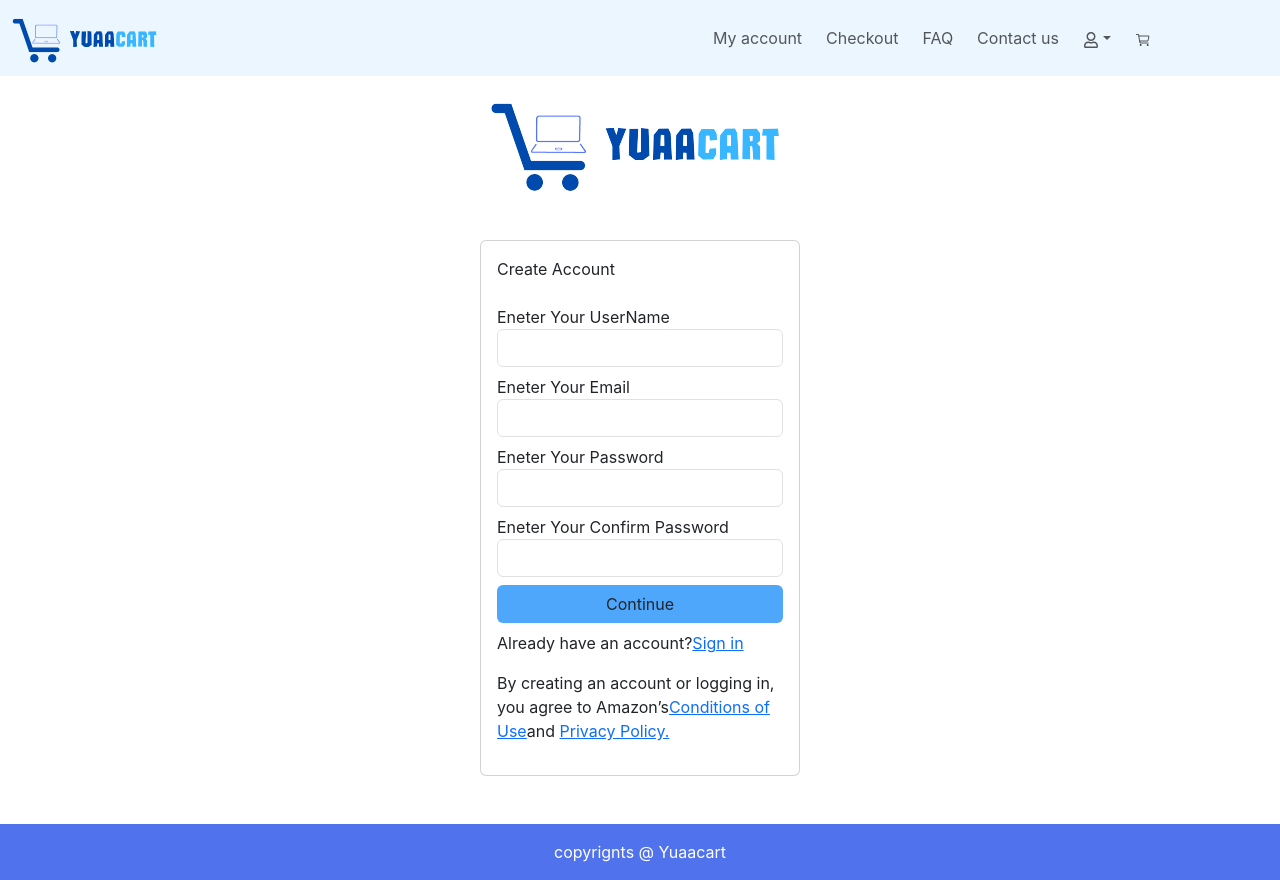
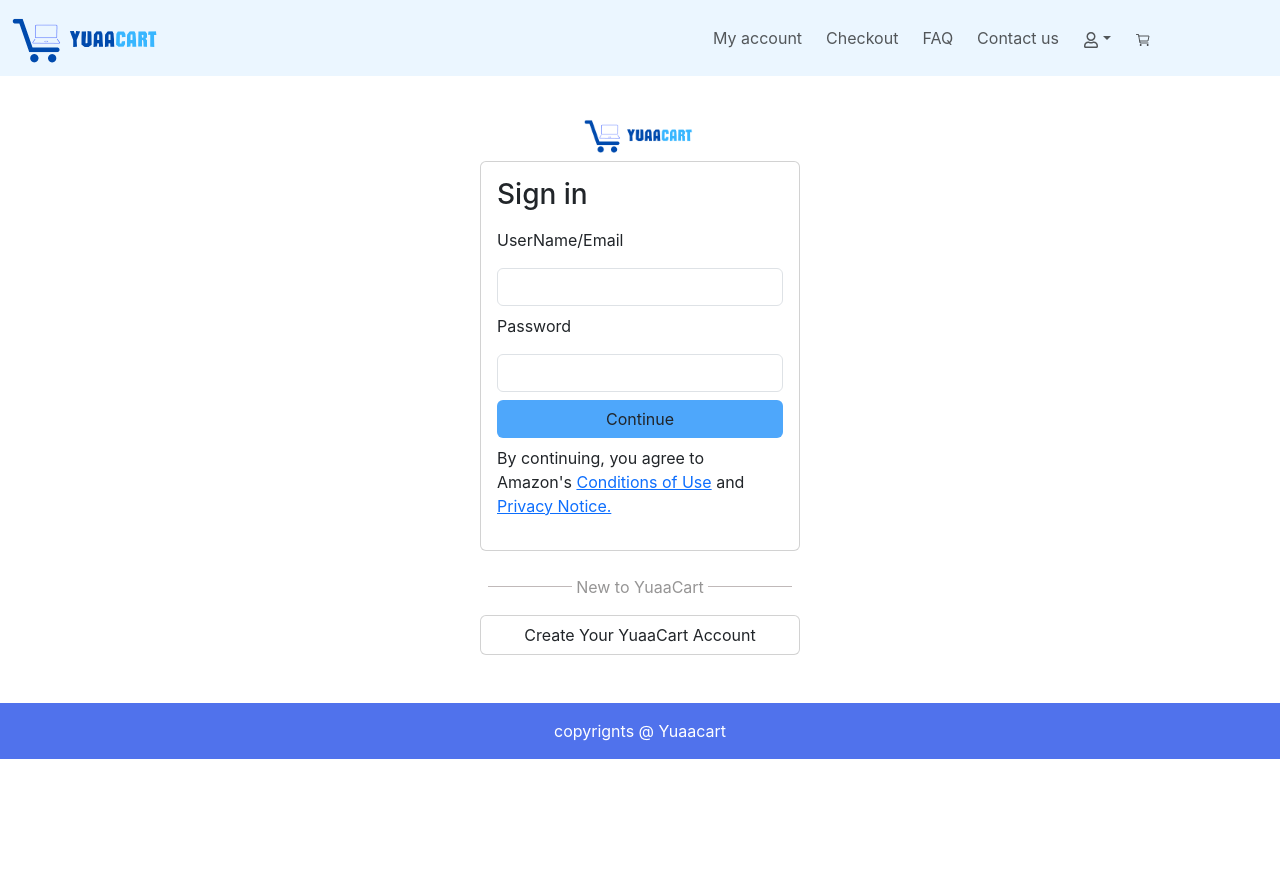
Before and after one commit to Chandru0811/yuaacart, a React (Create React App) app: page /login in a window 1280 px wide. After the commit the page ends 800 px from the top, so only its background shows below. Built offline with nearby package versions, Linux system fonts and the light colour scheme.

Commit message:
checkout update

```diff
--- a/src/pages/Checkout.js
+++ b/src/pages/Checkout.js
@@ -13,7 +13,6 @@
           <div className="col-lg-6 col-md-6 col-12 mb-3">
             <lable>Order Summary</lable> &nbsp;&nbsp;
             <div className="d-flex align-items-center justify-content-end  sm-device">
-
               <select
                 type="text"
                 className="form-size form-select"
@@ -27,8 +26,8 @@
           </div>
 
           <div className="col-lg-6 col-md-6 col-12 mb-3">
+            <lable>Got a Coupon</lable> &nbsp;&nbsp;
             <div className="d-flex align-items-center justify-content-end  sm-device">
-              <lable>Got a Coupon</lable> &nbsp;&nbsp;
               <input
                 type="text"
                 className="form-size form-control"
@@ -38,8 +37,8 @@
           </div>
 
           <div className="col-lg-6 col-md-6 col-12 mb-3">
+            <lable>Subtotal</lable> &nbsp;&nbsp;
             <div className="d-flex align-items-center justify-content-end  sm-device">
-              <lable>Subtotal</lable> &nbsp;&nbsp;
               <input
                 type="text"
                 className="form-size form-control"
@@ -49,8 +48,8 @@
           </div>
 
           <div className="col-lg-6 col-md-6 col-12 mb-3">
+            <lable>Shipping</lable> &nbsp;&nbsp;
             <div className="d-flex align-items-center justify-content-end  sm-device">
-              <lable>Shipping</lable> &nbsp;&nbsp;
               <input
                 type="text"
                 className="form-size form-control"
@@ -60,8 +59,8 @@
           </div>
 
           <div className="col-lg-6 col-md-6 col-12 mb-3">
+            <lable>Have a gift card?</lable> &nbsp;&nbsp;
             <div className="d-flex align-items-center justify-content-end  sm-device">
-              <lable>Have a gift card?</lable> &nbsp;&nbsp;
               <select
                 type="text"
                 className="form-size form-select"
@@ -74,8 +73,8 @@
           </div>
 
           <div className="col-lg-6 col-md-6 col-12 mb-3">
+            <lable>Total</lable> &nbsp;&nbsp;
             <div className="d-flex align-items-center justify-content-end  sm-device">
-              <lable>Total</lable> &nbsp;&nbsp;
               <input
                 type="text"
                 className="form-size form-control"
@@ -95,8 +94,8 @@
             </h4>
           </div>
           <div className="col-lg-6 col-md-6 col-12 mb-3">
+            <lable>First Name</lable> &nbsp;&nbsp;
             <div className="d-flex align-items-center justify-content-end  sm-device">
-              <lable>First Name</lable> &nbsp;&nbsp;
               <input
                 type="text"
                 className="form-size form-control"
@@ -106,8 +105,8 @@
           </div>
 
           <div className="col-lg-6 col-md-6 col-12 mb-3">
+            <lable>Last Name</lable> &nbsp;&nbsp;
             <div className="d-flex align-items-center justify-content-end  sm-device">
-              <lable>Last Name</lable> &nbsp;&nbsp;
               <input
                 type="text"
                 className="form-size form-control"
@@ -117,8 +116,8 @@
           </div>
 
           <div className="col-lg-6 col-md-6 col-12 mb-3">
+            <lable>Address</lable> &nbsp;&nbsp;
             <div className="d-flex align-items-center justify-content-end  sm-device">
-              <lable>Address</lable> &nbsp;&nbsp;
               <input
                 type="text"
                 className="form-size form-control"
@@ -128,8 +127,8 @@
           </div>
 
           <div className="col-lg-6 col-md-6 col-12 mb-3">
+            <lable>Appartment,suite,etc</lable> &nbsp;&nbsp;
             <div className="d-flex align-items-center justify-content-end  sm-device">
-              <lable>Appartment,suite,etc</lable> &nbsp;&nbsp;
               <input
                 type="text"
                 className="form-size form-control"
@@ -139,8 +138,8 @@
           </div>
 
           <div className="col-lg-6 col-md-6 col-12 mb-3">
+            <lable>Country/Region</lable> &nbsp;&nbsp;
             <div className="d-flex align-items-center justify-content-end  sm-device">
-              <lable>Country/Region</lable> &nbsp;&nbsp;
               <input
                 type="text"
                 className="form-size form-control"
@@ -150,8 +149,8 @@
           </div>
 
           <div className="col-lg-6 col-md-6 col-12 mb-3">
+            <lable>State</lable> &nbsp;&nbsp;
             <div className="d-flex align-items-center justify-content-end  sm-device">
-              <lable>State</lable> &nbsp;&nbsp;
               <input
                 type="text"
                 className="form-size form-control"
@@ -161,8 +160,8 @@
           </div>
 
           <div className="col-lg-6 col-md-6 col-12 mb-3">
+            <lable>PIN Code</lable> &nbsp;&nbsp;
             <div className="d-flex align-items-center justify-content-end  sm-device">
-              <lable>PIN Code</lable> &nbsp;&nbsp;
               <input
                 type="text"
                 className="form-size form-control"
@@ -172,8 +171,8 @@
           </div>
 
           <div className="col-lg-6 col-md-6 col-12 mb-3">
+            <lable>Phone</lable> &nbsp;&nbsp;
             <div className="d-flex align-items-center justify-content-end  sm-device">
-              <lable>Phone</lable> &nbsp;&nbsp;
               <input
                 type="text"
                 className="form-size form-control"
@@ -183,8 +182,8 @@
           </div>
 
           <div className="col-lg-6 col-md-6 col-12 mb-3">
+            <label>Use Same Address for billing</label>
             <div className="d-flex align-items-center justify-content-start sm-device">
-              <label>Use Same Address for billing</label>
               <input
                 type="checkbox"
                 className="form-check-input ms-2 "></input>
@@ -194,14 +193,16 @@
         </div>
       </div>
 
+      <div className="container">
+
         <div className="container-fluid my-5">
           <h4>
             <b>Payment Options</b>
           </h4>
         </div>
 
-      <div className='container justify-content-center'>
-        <div className='card bg-white my-5 mx-auto p-3 ' style={{ maxWidth: '20rem' }}>
+        <div className='container'>
+          <div className='card bg-white my-5 mx-auto p-3 '>
             <div className="form-group mt-2">
               <input
                 type="checkbox"
@@ -223,11 +224,16 @@
           </input>
           <label>Add a note to your order</label>
           <hr></hr>
-        <p>
-          By proceeding with your purchase you agree to our Terms and Conditions and Privacy Policy
+          <p> By proceeding with your purchase you agree to our
+            <a href="!#" className='link-style'>Terms and Conditions</a> and <a href="!#" className='link-style'>Privacy Policy.</a>
           </p>
-        <button className='btn btn-primary '>Place Order</button>
+
+          <div className=' d-flex justify-content-center align-items-center mb-3'>
+            <button className='btn btn-primary'>Place Order</button>
           </div>
+        </div>
+      </div>
+
 
     </section>
   )
--- a/src/pages/Login.js
+++ b/src/pages/Login.js
@@ -1,34 +1,25 @@
 import React from 'react'
 import Logo from '../assets/Yuaacart-Logo.png'
+import { Link } from 'react-router-dom'
 function Login() {
   return (
-    <section className="signIn">
-      <div className='container justify-content-center'>
-        <div className=" d-flex justify-content-center ">
-          <img className="img-fluid" src={Logo} alt="YuaaCart" />
+    <section className="signup">
+      <div className='container'>
+        <div className=" d-flex justify-content-center">
+          <img className="img-fluid mt-4" src={Logo} alt="YuaaCart" style={{ width: "10%" }} />
         </div>
-        <div className='card bg-white my-5 mx-auto p-3 ' style={{ maxWidth: '20rem' }}>
-          <p className='w-100 d-flex flex-column'>Create Account</p>
+
+        <div className='d-flex justify-content-center'>
+          <div className='card bg-white my-4 p-3 mt-2' style={{ maxWidth: '20rem' }}>
+            <h3 className='w-100 d-flex flex-column'>Sign in</h3>
             <div className="form-group mt-2">
-            <label>Eneter Your UserName</label>
+              <p>UserName/Email</p>
               <input
                 type="text"
                 className="form-control "></input>
             </div>
             <div className="form-group mt-2">
-            <label>Eneter Your Email</label>
-            <input
-              type="text"
-              className="form-control"></input>
-          </div>
-          <div className="form-group mt-2">
-            <label>Eneter Your Password</label>
-            <input
-              type="text"
-              className="form-control"></input>
-          </div>
-          <div className="form-group mt-2">
-            <label>Eneter Your Confirm Password</label>
+              <p>Password</p>
               <input
                 type="text"
                 className="form-control"></input>
@@ -37,10 +28,20 @@
             <button className="btn my-2 " style={{ background: "#4EA7FB" }}>
               Continue
             </button>
-          <p>Already have an account?
-            <a href="!#">Sign in</a></p>
-          <p>By creating an account or logging in, you agree to Amazon’s
-            <a href="!#">Conditions of Use</a>and <a href="!#">Privacy Policy.</a></p>
+            <p>By continuing, you agree to Amazon's{" "}
+              <a href="!#" className='link-style'>Conditions of Use</a> and <a href="!#" className='link-style'>Privacy Notice.</a></p>
+          </div>
+        </div>
+        <div className=' d-flex justify-content-center align-items-center'>
+          <div style={{ flex: '0.1', borderBottom: '1px solid #c0b9b9', maxWidth: " 7.5%" }}></div>
+          <p className='px-1' style={{ marginBottom: "0rem", color: "#969595" }}>New to YuaaCart</p>
+          <div style={{ flex: '0.1', borderBottom: '1px solid #c0b9b9', maxWidth: " 7.5%" }}></div>
+        </div>
+
+        <div className='card bg-white my-5 mx-auto mt-3' style={{ maxWidth: '20rem' }}>
+          <Link to={"/register"}>
+          <button className=" btn w-100 ">Create Your YuaaCart Account</button>
+          </Link>
         </div>
       </div>
     </section>
--- a/src/pages/Signin.js
+++ /dev/null
@@ -1,40 +0,0 @@
-import React from 'react'
-import Logo from '../assets/Yuaacart-Logo.png'
-
-function Signin() {
-  return (
-    <section className="signIn">
-      <div className='container justify-content-center'>
-        <div className=" d-flex justify-content-center ">
-          <img className="img-fluid" src={Logo} alt="YuaaCart" />
-        </div>
-        <div className='card bg-white my-5 mx-auto p-3 ' style={{ maxWidth: '20rem' }}>
-          <p className='w-100 d-flex flex-column'>Sign in</p>
-          <div className="form-group mt-2">
-            <label>UserName/Email</label>
-            <input
-              type="text"
-              className="form-control "></input>
-          </div>
-          <div className="form-group mt-2">
-            <label>Password</label>
-            <input
-              type="text"
-              className="form-control"></input>
-          </div>
-
-          <button className="btn my-2 " style={{ background: "#4EA7FB" }}>
-            Continue
-          </button>
-          <p>By continuing, you agree to Amazon's
-            <a href="!#">Conditions of Use</a> and <a href="!#">Privacy Notice.</a></p>
-        </div>
-        <div className='card bg-white my-5 mx-auto' style={{ maxWidth: '20rem' }}>
-          <button className=" btn">Create Your YuaaCart Account</button>
-        </div>
-      </div>
-    </section>
-  )
-}
-
-export default Signin
```
Also changed, not shown: src/pages/Signup.js (added, +61 -0 lines). Lines whose indentation alone changed are shown as unchanged.
